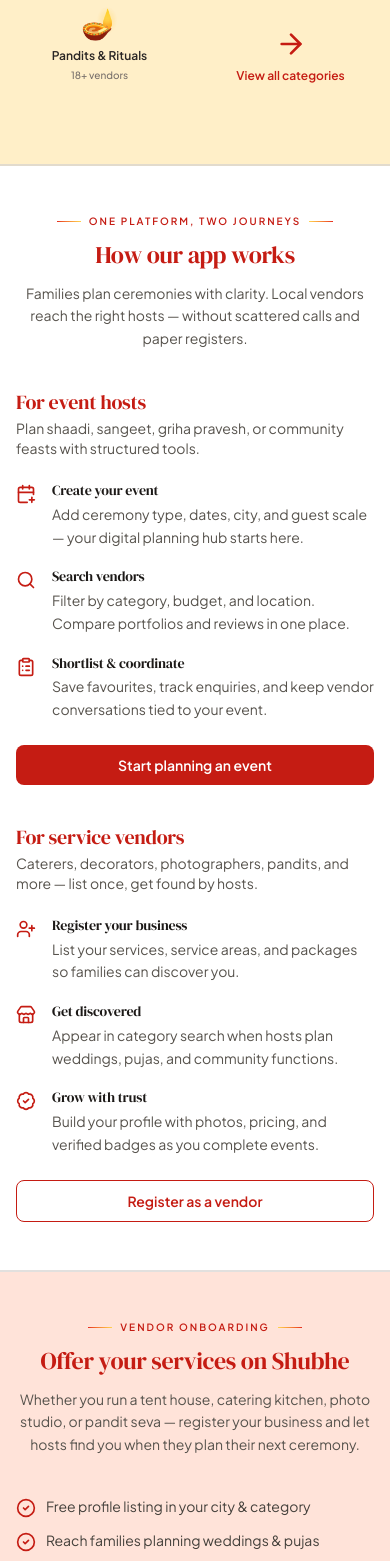
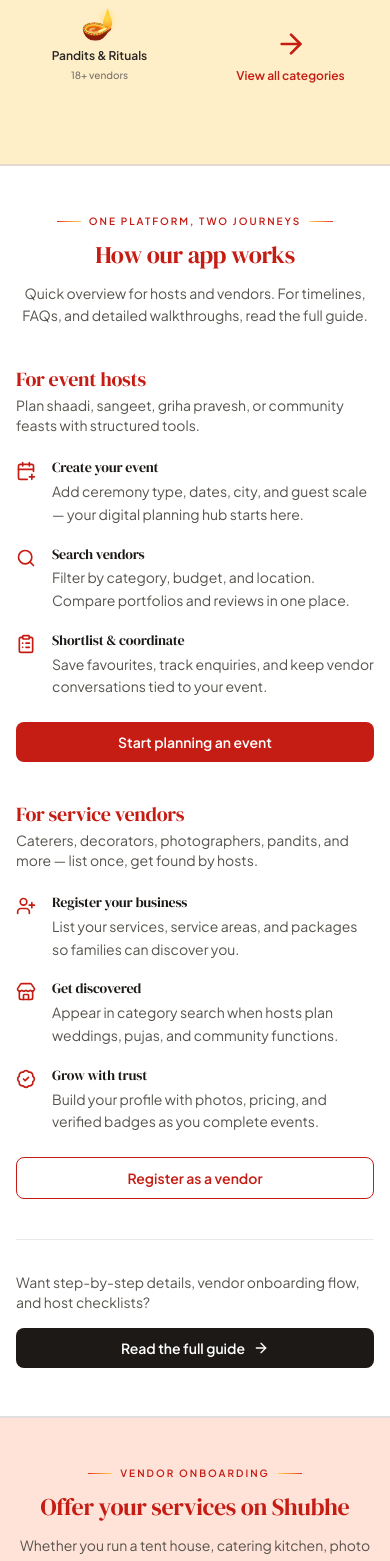
Before and after one commit to opencodes/utsav-connect, a React (Vite) app: page / in a window 390 px wide. Shown: the part 3089-4650 px from the top of the page. Built offline with nearby package versions, Linux system fonts and the light colour scheme.

Commit message:
Update PlatformHowItWorksSection.tsx

```diff
--- a/src/components/web/LandingPage/PlatformHowItWorksSection.tsx
+++ b/src/components/web/LandingPage/PlatformHowItWorksSection.tsx
@@ -1,5 +1,5 @@
 import React from 'react';
-import { CalendarPlus, Search, ClipboardList, Store, UserPlus, BadgeCheck } from 'lucide-react';
+import { CalendarPlus, Search, ClipboardList, Store, UserPlus, BadgeCheck, ArrowRight } from 'lucide-react';
 import { LandingSection, LandingSectionHeader } from './LandingSection';
 
 interface PlatformHowItWorksSectionProps {
@@ -46,11 +46,11 @@ export const PlatformHowItWorksSection: React.FC<PlatformHowItWorksSectionProps>
   ];
 
   return (
-    <LandingSection id="how-it-works" tone="white" showTexture={false} showMandala={false}>
+    <LandingSection id="platform-overview" tone="white" showTexture={false} showMandala={false} className="scroll-mt-28">
       <LandingSectionHeader
         eyebrow="One platform, two journeys"
         title="How our app works"
-        description="Families plan ceremonies with clarity. Local vendors reach the right hosts — without scattered calls and paper registers."
+        description="Quick overview for hosts and vendors. For timelines, FAQs, and detailed walkthroughs, read the full guide."
       />
 
       <div className="grid lg:grid-cols-2 gap-10 lg:gap-16">
@@ -110,6 +110,20 @@ export const PlatformHowItWorksSection: React.FC<PlatformHowItWorksSectionProps>
           </button>
         </div>
       </div>
+
+      <div className="mt-10 pt-8 border-t border-stone-200/80 dark:border-stone-700 flex flex-col sm:flex-row sm:items-center sm:justify-between gap-4">
+        <p className="text-sm text-stone-600 dark:text-stone-400 max-w-xl">
+          Want step-by-step details, vendor onboarding flow, and host checklists?
+        </p>
+        <button
+          type="button"
+          onClick={() => onNavigate('how-it-works')}
+          className="inline-flex items-center justify-center gap-2 px-5 py-2.5 rounded-lg bg-stone-900 dark:bg-stone-100 text-white dark:text-stone-900 text-sm font-semibold hover:opacity-90 transition-opacity cursor-pointer shrink-0"
+        >
+          Read the full guide
+          <ArrowRight className="w-4 h-4" />
+        </button>
+      </div>
     </LandingSection>
   );
 };
```
